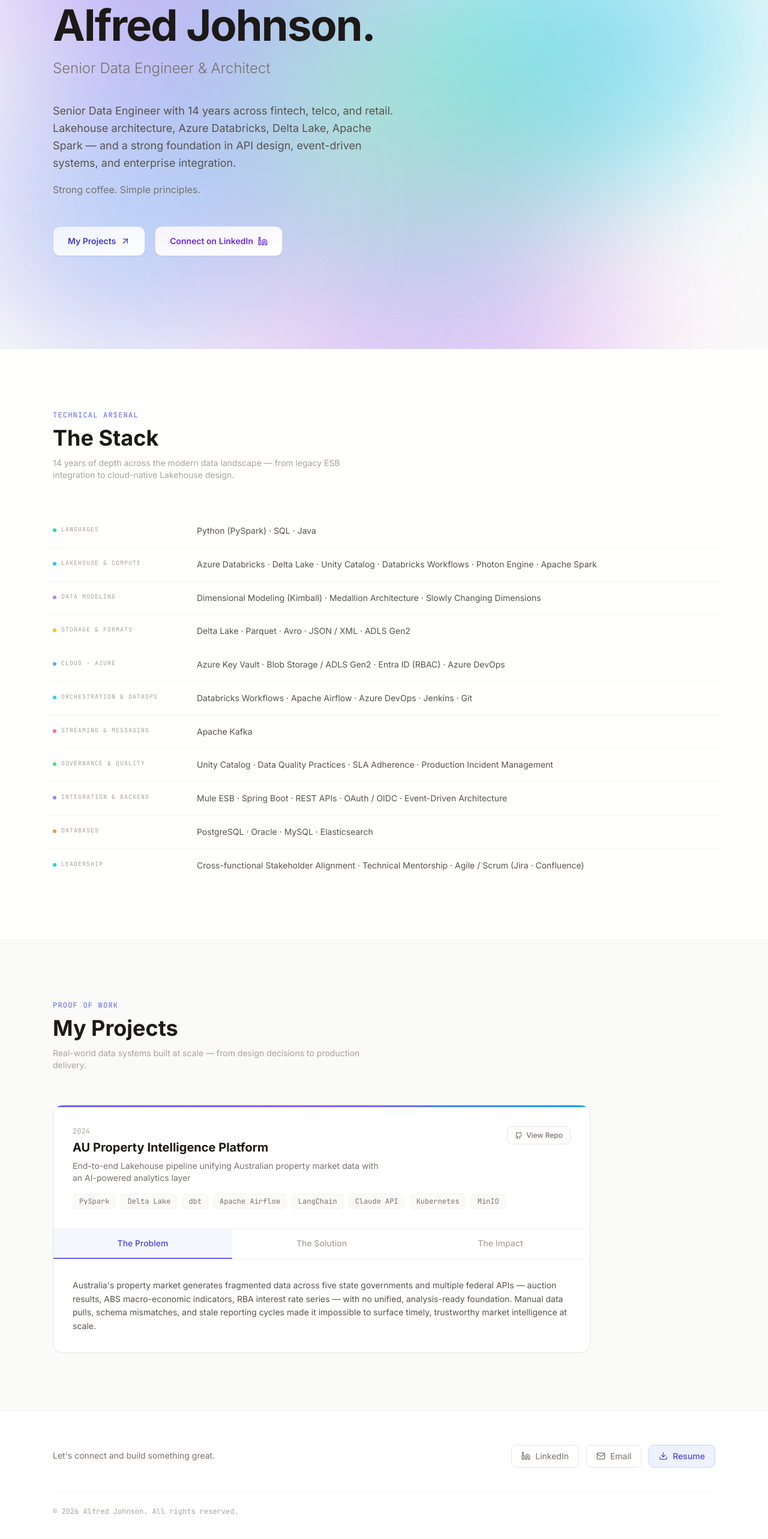
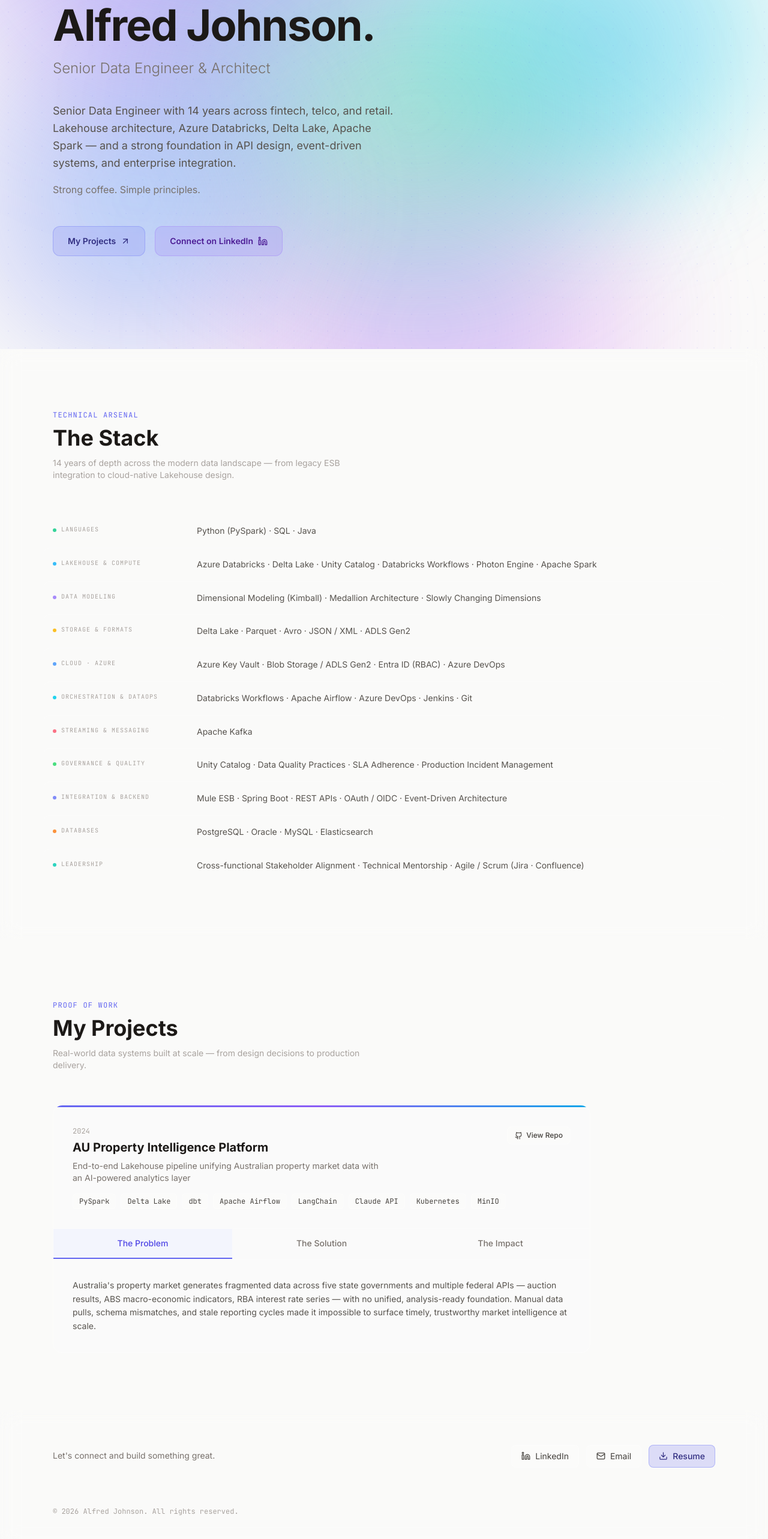
Before and after one commit to deepredalfa/alfred-personal-website, a React (Vite) app: page / in a window 1280 px wide. Shown: the part 218-2784 px from the top of the page at 60% size. Built offline with nearby package versions, Linux system fonts and the light colour scheme.

Commit message:
Make aurora visible across all sections with glassmorphism and contrasting UI

```diff
--- a/src/App.jsx
+++ b/src/App.jsx
@@ -255,7 +255,7 @@ function Navbar() {
     <header
       className={`fixed top-0 inset-x-0 z-50 transition-all duration-300 ${
         scrolled
-          ? 'bg-white/90 backdrop-blur-md shadow-sm border-b border-stone-100'
+          ? 'bg-white/10 backdrop-blur-xl border-b border-white/20'
           : 'bg-transparent'
       }`}
     >
@@ -278,7 +278,7 @@ function Navbar() {
         {/* Hire Me */}
         <a
           href={`mailto:${LINKS.email}`}
-          className="hidden md:inline-flex text-sm px-4 py-2 rounded-lg border border-stone-200 text-stone-600 font-medium hover:border-indigo-300 hover:text-indigo-600 transition-all duration-200"
+          className="hidden md:inline-flex text-sm px-4 py-2 rounded-lg border border-white/30 bg-white/10 text-stone-800 font-medium hover:border-indigo-400/60 hover:text-indigo-700 transition-all duration-200"
         >
           Hire Me
         </a>
@@ -296,7 +296,7 @@ function Navbar() {
 
       {/* Mobile drawer */}
       {drawerOpen && (
-        <div className="md:hidden bg-white border-b border-stone-100 shadow-sm">
+        <div className="md:hidden bg-white/10 backdrop-blur-xl border-b border-white/20">
           <div className="max-w-6xl mx-auto px-6 py-5 flex flex-col gap-3">
             {NAV_ITEMS.map((item) => (
               <a
@@ -310,7 +310,7 @@ function Navbar() {
             ))}
             <a
               href={`mailto:${LINKS.email}`}
-              className="text-sm px-4 py-2.5 rounded-lg border border-stone-200 text-stone-600 text-center hover:border-indigo-300 hover:text-indigo-600 transition-all"
+              className="text-sm px-4 py-2.5 rounded-lg border border-white/30 bg-white/10 text-stone-800 text-center hover:border-indigo-400/60 hover:text-indigo-700 transition-all"
             >
               Hire Me
             </a>
@@ -352,7 +352,7 @@ function IntroSection() {
         <div className="flex flex-wrap gap-4">
           <a
             href="#projects"
-            className="inline-flex items-center gap-2 px-6 py-3.5 rounded-xl border border-indigo-200 bg-gradient-to-br from-indigo-50 to-white text-indigo-700 font-semibold text-sm shadow-sm hover:from-indigo-100 hover:to-indigo-50 hover:border-indigo-300 hover:shadow-md transition-all duration-200 hover:-translate-y-0.5 active:translate-y-0"
+            className="inline-flex items-center gap-2 px-6 py-3.5 rounded-xl border border-indigo-400/50 bg-indigo-500/15 backdrop-blur-sm text-indigo-900 font-semibold text-sm hover:bg-indigo-500/25 hover:border-indigo-500/60 hover:shadow-lg hover:shadow-indigo-500/20 transition-all duration-200 hover:-translate-y-0.5 active:translate-y-0"
           >
             {INTRO.cta1}
             <ArrowUpRight size={16} aria-hidden="true" />
@@ -361,7 +361,7 @@ function IntroSection() {
             href={LINKS.linkedin}
             target="_blank"
             rel="noopener noreferrer"
-            className="inline-flex items-center gap-2 px-6 py-3.5 rounded-xl border border-violet-200 bg-gradient-to-br from-violet-50 to-white text-violet-700 font-semibold text-sm shadow-sm hover:from-violet-100 hover:to-violet-50 hover:border-violet-300 hover:shadow-md transition-all duration-200 hover:-translate-y-0.5 active:translate-y-0"
+            className="inline-flex items-center gap-2 px-6 py-3.5 rounded-xl border border-violet-400/50 bg-violet-500/15 backdrop-blur-sm text-violet-900 font-semibold text-sm hover:bg-violet-500/25 hover:border-violet-500/60 hover:shadow-lg hover:shadow-violet-500/20 transition-all duration-200 hover:-translate-y-0.5 active:translate-y-0"
           >
             {INTRO.cta2}
             <Linkedin size={16} aria-hidden="true" />
@@ -381,7 +381,7 @@ function TechStackSection() {
   const [ref, visible] = useScrollReveal()
 
   return (
-    <section id="stack" className="py-24 bg-white/85 backdrop-blur-sm">
+    <section id="stack" className="py-24 bg-white/10 backdrop-blur-lg">
       <div className="max-w-6xl mx-auto px-6">
 
         {/* Section header */}
@@ -400,14 +400,14 @@ function TechStackSection() {
           Hover effect uses an inset box-shadow for the left accent line —
           avoids layout shift that a real border-left would cause.
         */}
-        <div ref={ref} className="divide-y divide-stone-100">
+        <div ref={ref} className="divide-y divide-white/25">
           {TECH_CATEGORIES.map((cat, i) => (
             <div
               key={cat.id}
               className={[
                 'group flex gap-6 md:gap-12 py-4 -mx-4 px-4 rounded-xl',
                 'transition-all duration-200',
-                'hover:bg-stone-50 hover:shadow-[inset_3px_0_0_#a5b4fc]',
+                'hover:bg-white/20 hover:shadow-[inset_3px_0_0_#a5b4fc]',
                 visible ? 'animate-fade-up' : 'opacity-0',
               ].join(' ')}
               style={{ animationDelay: `${i * 0.04}s` }}
@@ -442,13 +442,13 @@ function ProjectCard({ project }) {
   const [activeTab, setActiveTab] = useState('problem')
 
   return (
-    <article className="rounded-2xl border border-stone-200 bg-white overflow-hidden transition-all duration-300 hover:-translate-y-1 hover:shadow-xl hover:shadow-stone-200/80">
+    <article className="rounded-2xl border border-white/30 bg-white/15 backdrop-blur-lg overflow-hidden transition-all duration-300 hover:-translate-y-1 hover:shadow-xl hover:shadow-indigo-500/20">
 
       {/* Indigo top accent bar */}
       <div className="h-[3px] bg-gradient-to-r from-indigo-500 via-violet-500 to-sky-500" aria-hidden="true" />
 
       {/* Card header */}
-      <div className="p-6 md:p-8 border-b border-stone-100">
+      <div className="p-6 md:p-8 border-b border-white/20">
         <div className="flex flex-col sm:flex-row sm:items-start justify-between gap-4 mb-4">
           <div>
             <span className="text-xs font-mono text-stone-400 mb-1.5 block">{project.year}</span>
@@ -459,7 +459,7 @@ function ProjectCard({ project }) {
             href={project.github}
             target="_blank"
             rel="noopener noreferrer"
-            className="self-start shrink-0 flex items-center gap-1.5 px-3 py-1.5 rounded-lg border border-stone-200 text-stone-500 hover:border-indigo-300 hover:text-indigo-600 text-xs font-medium transition-all"
+            className="self-start shrink-0 flex items-center gap-1.5 px-3 py-1.5 rounded-lg border border-white/30 bg-white/10 text-stone-700 hover:border-indigo-400/60 hover:text-indigo-700 text-xs font-medium transition-all"
             aria-label={`View ${project.title} on GitHub`}
           >
             <Github size={13} aria-hidden="true" />
@@ -472,7 +472,7 @@ function ProjectCard({ project }) {
           {project.tags.map((tag) => (
             <span
               key={tag}
-              className="px-2.5 py-1 rounded-md bg-stone-50 text-stone-500 text-xs font-mono border border-stone-100"
+              className="px-2.5 py-1 rounded-md bg-white/15 text-stone-700 text-xs font-mono border border-white/25"
             >
               {tag}
             </span>
@@ -481,7 +481,7 @@ function ProjectCard({ project }) {
       </div>
 
       {/* Tab switcher */}
-      <div className="flex border-b border-stone-100" role="tablist" aria-label="Project details">
+      <div className="flex border-b border-white/20" role="tablist" aria-label="Project details">
         {PROJECT_TABS.map((tab) => (
           <button
             key={tab}
@@ -492,7 +492,7 @@ function ProjectCard({ project }) {
             className={`flex-1 px-4 py-3.5 text-sm font-medium transition-all duration-200 border-b-2 ${
               activeTab === tab
                 ? 'border-indigo-500 text-indigo-600 bg-indigo-50/60'
-                : 'border-transparent text-stone-400 hover:text-stone-700 hover:bg-stone-50'
+                : 'border-transparent text-stone-500 hover:text-stone-800 hover:bg-white/15'
             }`}
           >
             {PROJECT_TAB_LABELS[tab]}
@@ -512,7 +512,7 @@ function ProjectsSection() {
   const [ref, visible] = useScrollReveal()
 
   return (
-    <section id="projects" className="py-24 bg-stone-50/80 backdrop-blur-sm">
+    <section id="projects" className="py-24 bg-white/5">
       <div ref={ref} className="max-w-6xl mx-auto px-6">
 
         <div className={`mb-14 ${visible ? 'animate-fade-up' : 'opacity-0'}`}>
@@ -542,7 +542,7 @@ function ProjectsSection() {
 
 function Footer() {
   return (
-    <footer id="contact" className="bg-white/90 backdrop-blur-sm border-t border-stone-100 py-14">
+    <footer id="contact" className="bg-white/10 backdrop-blur-lg border-t border-white/20 py-14">
       <div className="max-w-6xl mx-auto px-6">
 
         <div className="flex flex-col md:flex-row items-start md:items-center justify-between gap-8 mb-10">
@@ -559,14 +559,14 @@ function Footer() {
               href={LINKS.linkedin}
               target="_blank"
               rel="noopener noreferrer"
-              className="flex items-center gap-2 px-4 py-2 rounded-lg border border-stone-200 text-stone-500 hover:border-indigo-300 hover:text-indigo-600 text-sm transition-all duration-200"
+              className="flex items-center gap-2 px-4 py-2 rounded-lg border border-white/30 bg-white/10 text-stone-700 hover:border-indigo-400/60 hover:text-indigo-700 text-sm transition-all duration-200"
             >
               <Linkedin size={15} aria-hidden="true" />
               LinkedIn
             </a>
             <a
               href={`mailto:${LINKS.email}`}
-              className="flex items-center gap-2 px-4 py-2 rounded-lg border border-stone-200 text-stone-500 hover:border-indigo-300 hover:text-indigo-600 text-sm transition-all duration-200"
+              className="flex items-center gap-2 px-4 py-2 rounded-lg border border-white/30 bg-white/10 text-stone-700 hover:border-indigo-400/60 hover:text-indigo-700 text-sm transition-all duration-200"
             >
               <Mail size={15} aria-hidden="true" />
               Email
@@ -576,7 +576,7 @@ function Footer() {
               href={LINKS.resume}
               target="_blank"
               rel="noopener noreferrer"
-              className="flex items-center gap-2 px-4 py-2 rounded-lg bg-indigo-50 border border-indigo-200 text-indigo-600 text-sm font-medium hover:bg-indigo-100 hover:border-indigo-300 transition-all duration-200"
+              className="flex items-center gap-2 px-4 py-2 rounded-lg bg-indigo-500/20 border border-indigo-400/50 text-indigo-900 text-sm font-medium hover:bg-indigo-500/30 hover:border-indigo-500/60 transition-all duration-200"
             >
               <Download size={15} aria-hidden="true" />
               Resume
@@ -584,7 +584,7 @@ function Footer() {
           </div>
         </div>
 
-        <div className="border-t border-stone-100 pt-6">
+        <div className="border-t border-white/20 pt-6">
           <p className="text-stone-400 text-xs font-mono">
             © {new Date().getFullYear()} Alfred Johnson. All rights reserved.
           </p>
--- a/src/index.css
+++ b/src/index.css
@@ -18,7 +18,7 @@
   }
 
   ::selection {
-    @apply bg-indigo-100 text-indigo-900;
+    @apply bg-violet-300/70 text-violet-950;
   }
 }
 
```
